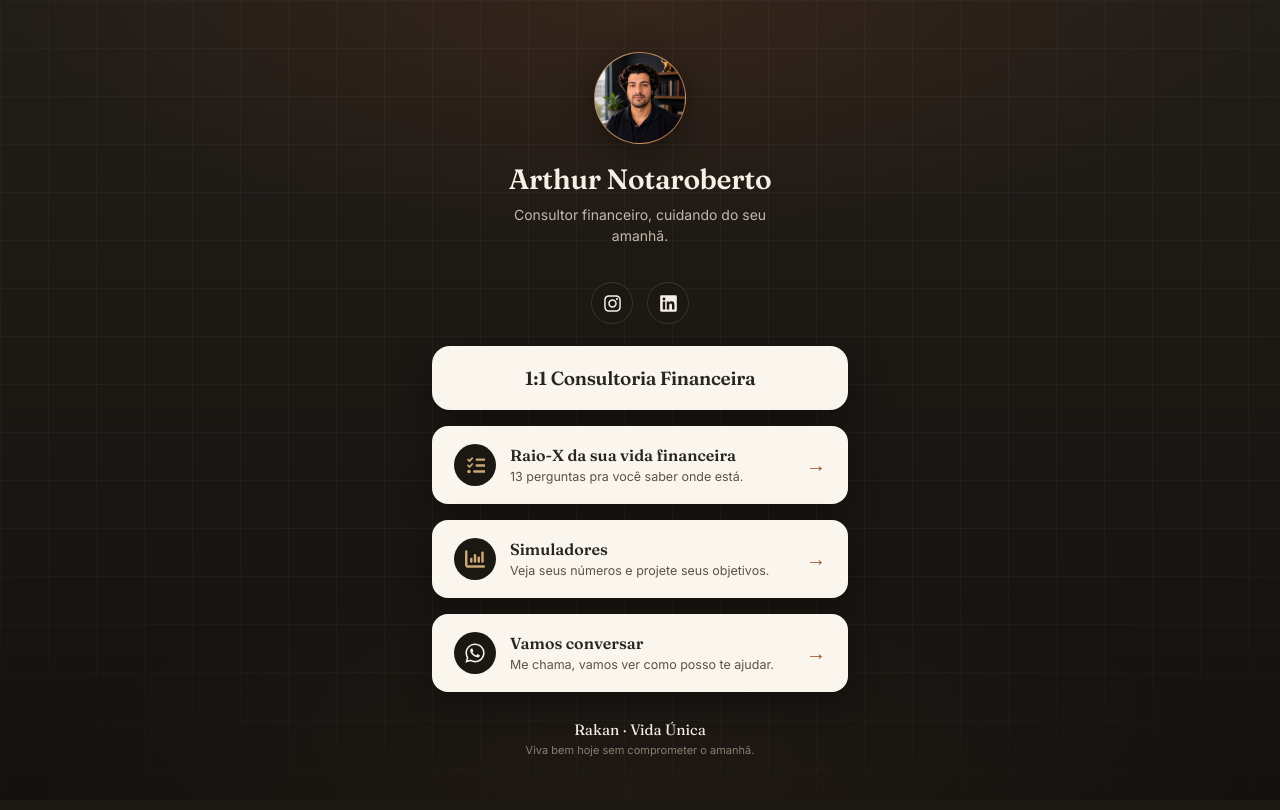
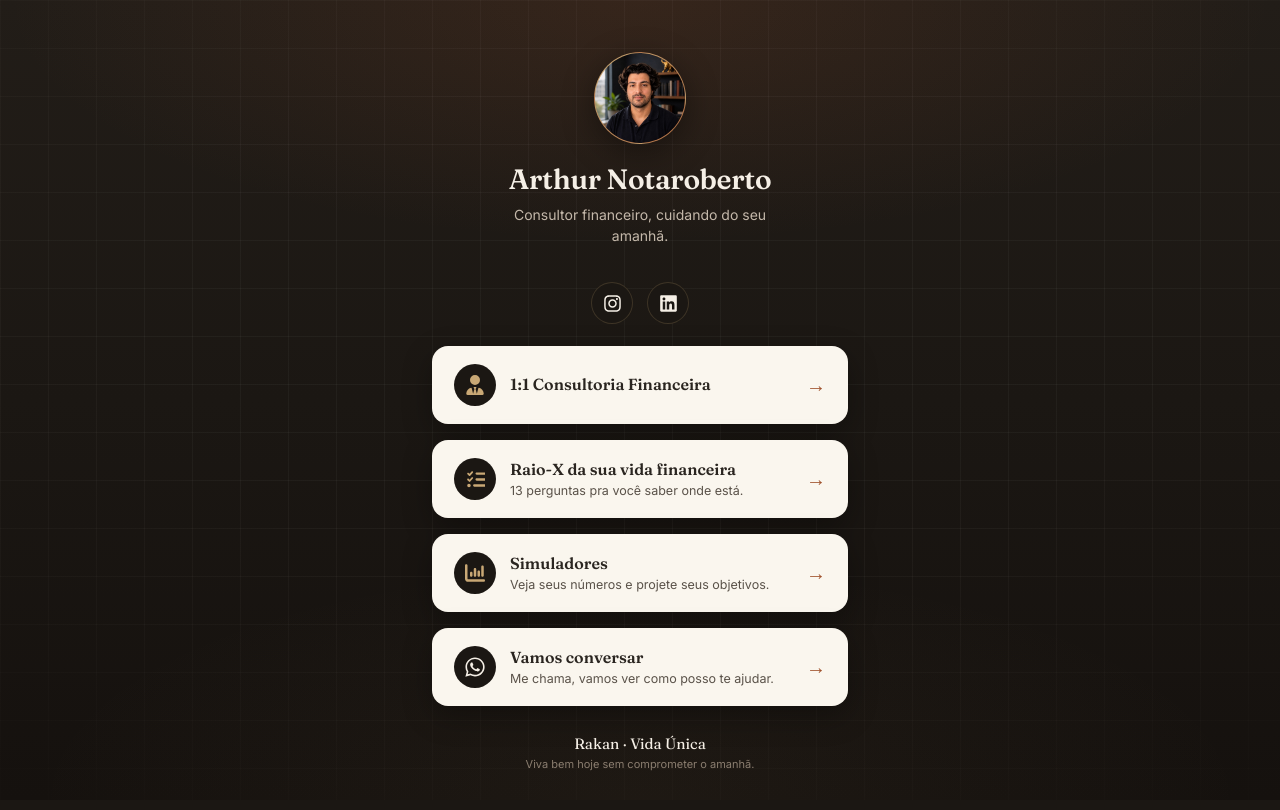
Before and after one commit to arthurnotaroberto/rakan-links, a website: page index.html in a window 1280 px wide. Drawn offline with Linux system fonts and the light colour scheme.

Commit message:
index: card 1:1 Consultoria clicavel (WhatsApp) + icone a esquerda, sem legenda
Co-Authored-By: Claude Opus 4.8 <noreply@anthropic.com>

```diff
--- a/index.html
+++ b/index.html
@@ -101,16 +101,14 @@ body {
   .social-link:hover svg { fill: var(--caramel); }
 }
 
-/* Card principal - menor, imagem menor, sem badge, seta 20px */
-.card-hero {
-  background: var(--cream-card); border-radius: 18px; overflow: hidden;
-  margin-bottom: 16px; box-shadow: 0 14px 38px rgba(0,0,0,0.38);
-  text-decoration: none; display: block;
+/* Card de Consultoria 1:1 — mesmo padrão dos card-small, ícone à esquerda */
+.consult-circle {
+  flex-shrink: 0;
+  width: 42px; height: 42px; border-radius: 50%;
+  background: #1B1713;
+  display: flex; align-items: center; justify-content: center;
 }
-.card-hero-body { padding: 20px 22px; text-align: center; }
-.card-hero-row { display: flex; align-items: center; justify-content: space-between; gap: 16px; }
-.card-hero-title { font-family: 'Fraunces', serif; font-size: 19px; font-weight: 600; color: var(--ink); letter-spacing: -0.3px; }
-.card-hero .arrow { color: var(--terracotta); font-size: 20px; flex-shrink: 0; margin-left: 16px; }
+.consult-circle svg { width: 20px; height: 20px; fill: var(--caramel); }
 
 /* Card WhatsApp */
 .card-small {
@@ -182,12 +180,18 @@ body {
     -->
   </div>
 
-  <!-- 1. Consultoria - bloco de apresentação (não clicável, sem seta) -->
-  <div class="card-hero">
-    <div class="card-hero-body">
-      <div class="card-hero-title">1:1 Consultoria Financeira</div>
+  <!-- 1. Consultoria 1:1 → WhatsApp (mesmo padrão dos cards, sem legenda) -->
+  <a href="https://wa.me/5511981940543?text=Oi%20Arthur!%20Tenho%20interesse%20na%20consultoria%20financeira%201%3A1." class="card-small" rel="noopener noreferrer">
+    <div class="card-small-left">
+      <div class="consult-circle">
+        <svg viewBox="0 0 448 512" xmlns="http://www.w3.org/2000/svg"><path d="M96 128a128 128 0 1 1 256 0A128 128 0 1 1 96 128zm94.5 200.2l18.6 31L175.8 483.1l-36-146.9c-2-8.1-9.8-13.4-17.9-11.3C51.9 342.4 0 405.8 0 481.3c0 17 13.8 30.7 30.7 30.7H417.3c17 0 30.7-13.8 30.7-30.7c0-75.5-51.9-138.9-121.9-156.4c-8.1-2.1-15.9 3.2-17.9 11.3l-36 146.9L238.9 359.2l18.6-31c6.4-10.7-1.3-24.2-13.7-24.2H204.2c-12.4 0-20.1 13.6-13.7 24.2z"/></svg>
+      </div>
+      <div>
+        <div class="card-small-title">1:1 Consultoria Financeira</div>
+      </div>
     </div>
-  </div>
+    <span class="arrow">→</span>
+  </a>
 
   <!-- 2. Checklist / Quiz (mesmo site, página /checklist) -->
   <a href="/checklist" class="card-small">
```
